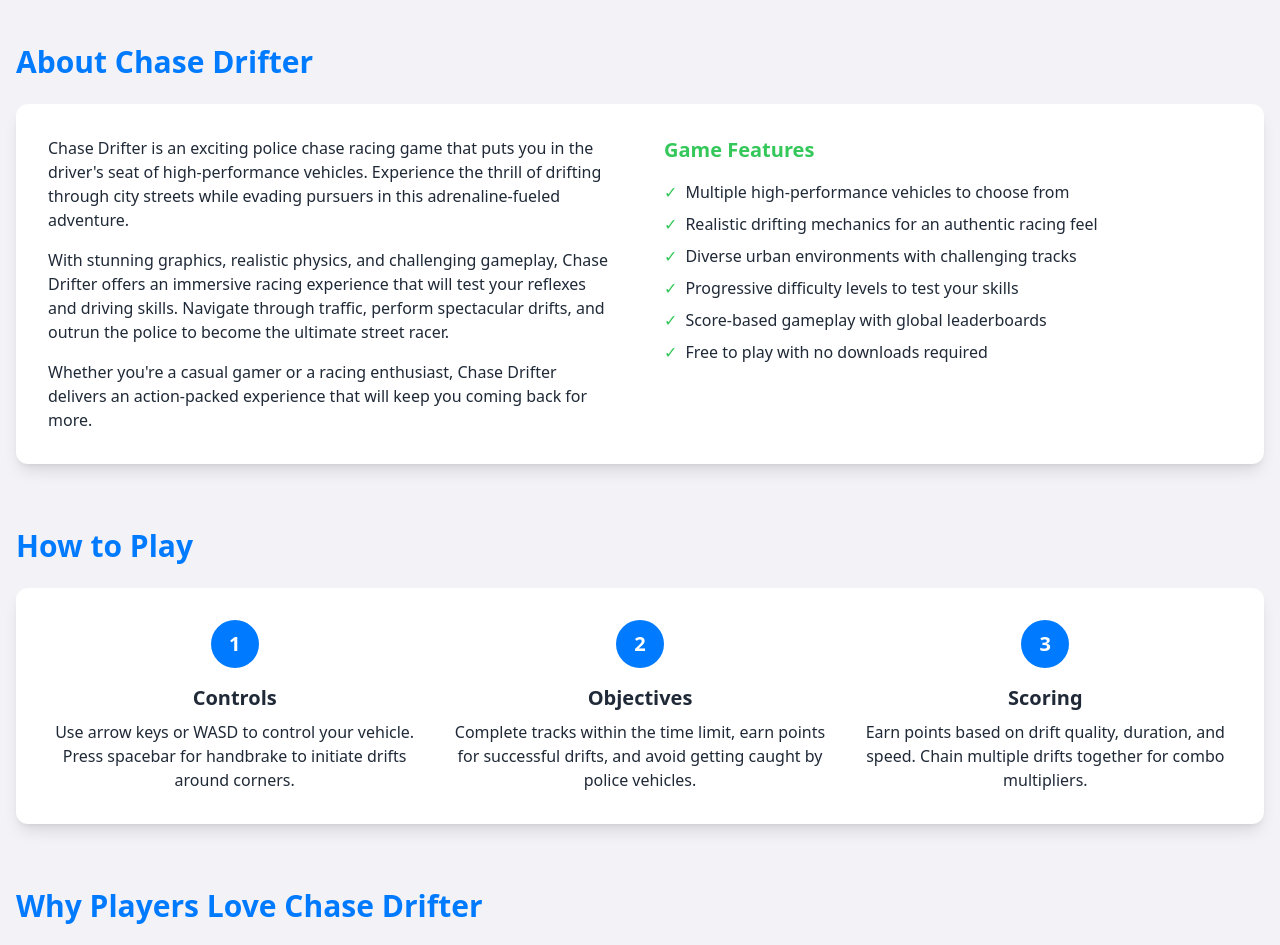
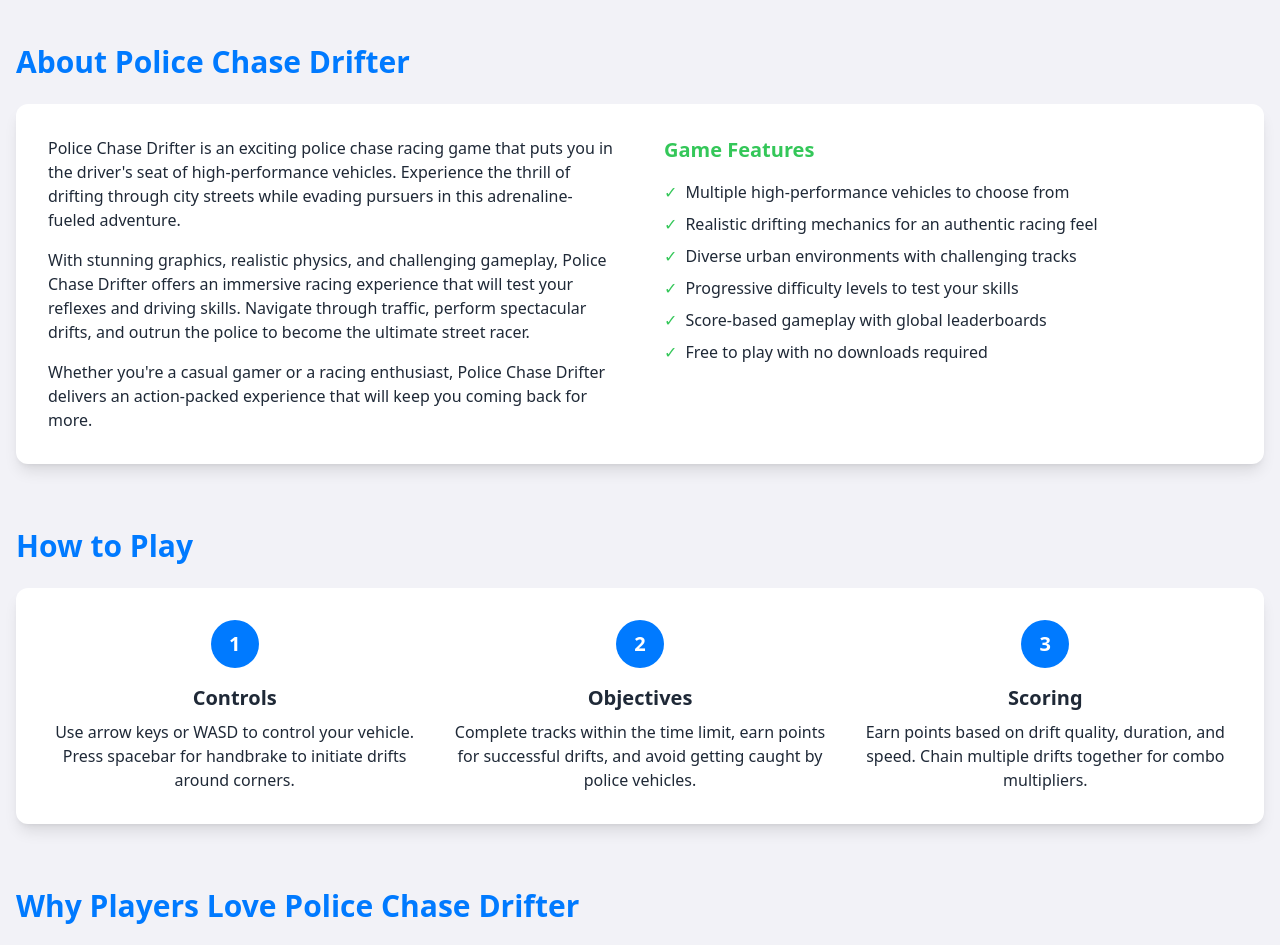
Before and after one commit to orime/chase-drifter-game, a plain HTML site: page index.html in a window 1280 px wide. Shown: the part 900-1845 px from the top of the page. Drawn offline with nearby package versions, Linux system fonts and the light colour scheme.

Commit message:
feat: prefection

```diff
--- a/index.html
+++ b/index.html
@@ -3,10 +3,11 @@
 <head>
     <meta charset="UTF-8">
     <meta name="viewport" content="width=device-width, initial-scale=1.0">
-    <title>Chase Drifter - Exciting Police Chase Racing Game | Play Online Free</title>
-    <meta name="description" content="Experience the thrill of police chases in Chase Drifter! Drift through city streets in this action-packed online racing game. Play for free now!">
-    <meta name="keywords" content="Chase Drifter, police chase game, online racing game, drifting game, free racing games">
+    <title>Police Chase Drifter - Exciting Police Chase Racing Game | Play Online Free</title>
+    <meta name="description" content="Experience the thrill of police chases in Police Chase Drifter! Drift through city streets in this action-packed online racing game. Play for free now!">
+    <meta name="keywords" content="Police Chase Drifter, police chase game, online racing game, drifting game, free racing games">
     <link rel="canonical" href="https://chasedrifter.com">
+    <link rel="icon" type="image/png" href="/favicon.png">
     <script src="https://cdn.tailwindcss.com"></script>
     <script>
         tailwind.config = {
@@ -42,7 +43,7 @@
 
     <main class="container mx-auto px-4 py-8">
         <section class="text-center mb-12">
-            <h1 class="text-4xl md:text-5xl font-bold mb-4 text-apple-blue">Chase Drifter</h1>
+            <h1 class="text-4xl md:text-5xl font-bold mb-4 text-apple-blue">Police Chase Drifter</h1>
             <p class="text-xl text-gray-600 max-w-3xl mx-auto">The ultimate police chase game where speed, skill, and drifting tactics determine your success on the streets.</p>
         </section>
 
@@ -59,13 +60,13 @@
         </section>
 
         <section id="about" class="mb-16">
-            <h2 class="text-3xl font-bold mb-6 text-apple-blue">About Chase Drifter</h2>
+            <h2 class="text-3xl font-bold mb-6 text-apple-blue">About Police Chase Drifter</h2>
             <div class="bg-white rounded-xl shadow-lg p-8">
                 <div class="grid md:grid-cols-2 gap-12">
                     <div>
-                        <p class="mb-4">Chase Drifter is an exciting police chase racing game that puts you in the driver's seat of high-performance vehicles. Experience the thrill of drifting through city streets while evading pursuers in this adrenaline-fueled adventure.</p>
-                        <p class="mb-4">With stunning graphics, realistic physics, and challenging gameplay, Chase Drifter offers an immersive racing experience that will test your reflexes and driving skills. Navigate through traffic, perform spectacular drifts, and outrun the police to become the ultimate street racer.</p>
-                        <p>Whether you're a casual gamer or a racing enthusiast, Chase Drifter delivers an action-packed experience that will keep you coming back for more.</p>
+                        <p class="mb-4">Police Chase Drifter is an exciting police chase racing game that puts you in the driver's seat of high-performance vehicles. Experience the thrill of drifting through city streets while evading pursuers in this adrenaline-fueled adventure.</p>
+                        <p class="mb-4">With stunning graphics, realistic physics, and challenging gameplay, Police Chase Drifter offers an immersive racing experience that will test your reflexes and driving skills. Navigate through traffic, perform spectacular drifts, and outrun the police to become the ultimate street racer.</p>
+                        <p>Whether you're a casual gamer or a racing enthusiast, Police Chase Drifter delivers an action-packed experience that will keep you coming back for more.</p>
                     </div>
                     <div>
                         <h3 class="text-xl font-semibold mb-4 text-apple-green">Game Features</h3>
@@ -130,7 +131,7 @@
         </section>
 
         <section class="mb-16">
-            <h2 class="text-3xl font-bold mb-6 text-apple-blue">Why Players Love Chase Drifter</h2>
+            <h2 class="text-3xl font-bold mb-6 text-apple-blue">Why Players Love Police Chase Drifter</h2>
             <div class="grid md:grid-cols-2 lg:grid-cols-3 gap-8">
                 <div class="bg-white p-6 rounded-xl shadow-lg">
                     <div class="text-apple-blue text-4xl mb-4">🏆</div>
@@ -170,7 +171,7 @@
         <div class="container mx-auto px-4">
             <div class="grid md:grid-cols-3 gap-8 mb-8">
                 <div>
-                    <h2 class="text-xl font-bold mb-4">Chase Drifter</h2>
+                    <h2 class="text-xl font-bold mb-4">Police Chase Drifter</h2>
                     <p class="text-gray-400">The ultimate police chase racing game that combines speed, skill, and strategy for an exhilarating gaming experience.</p>
                 </div>
                 <div>
```
Also changed, not shown: favicon.png (added).
